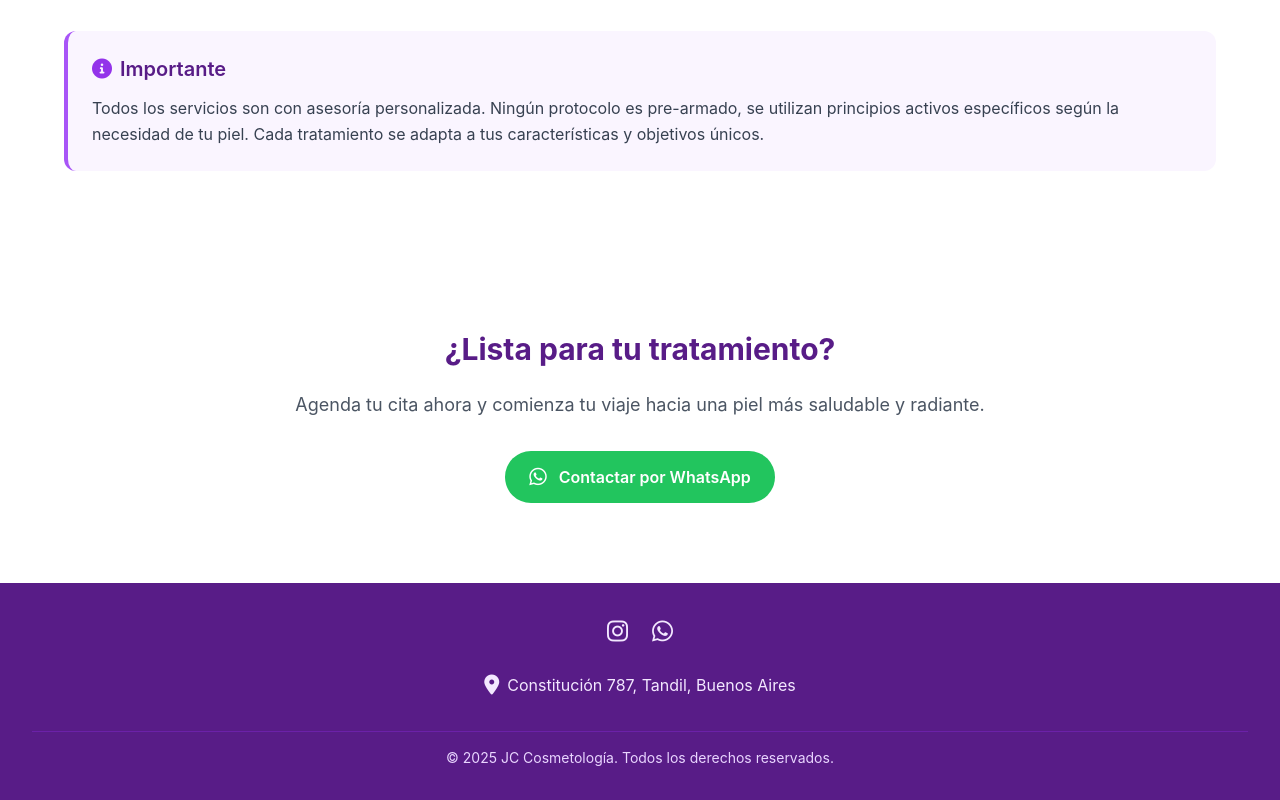
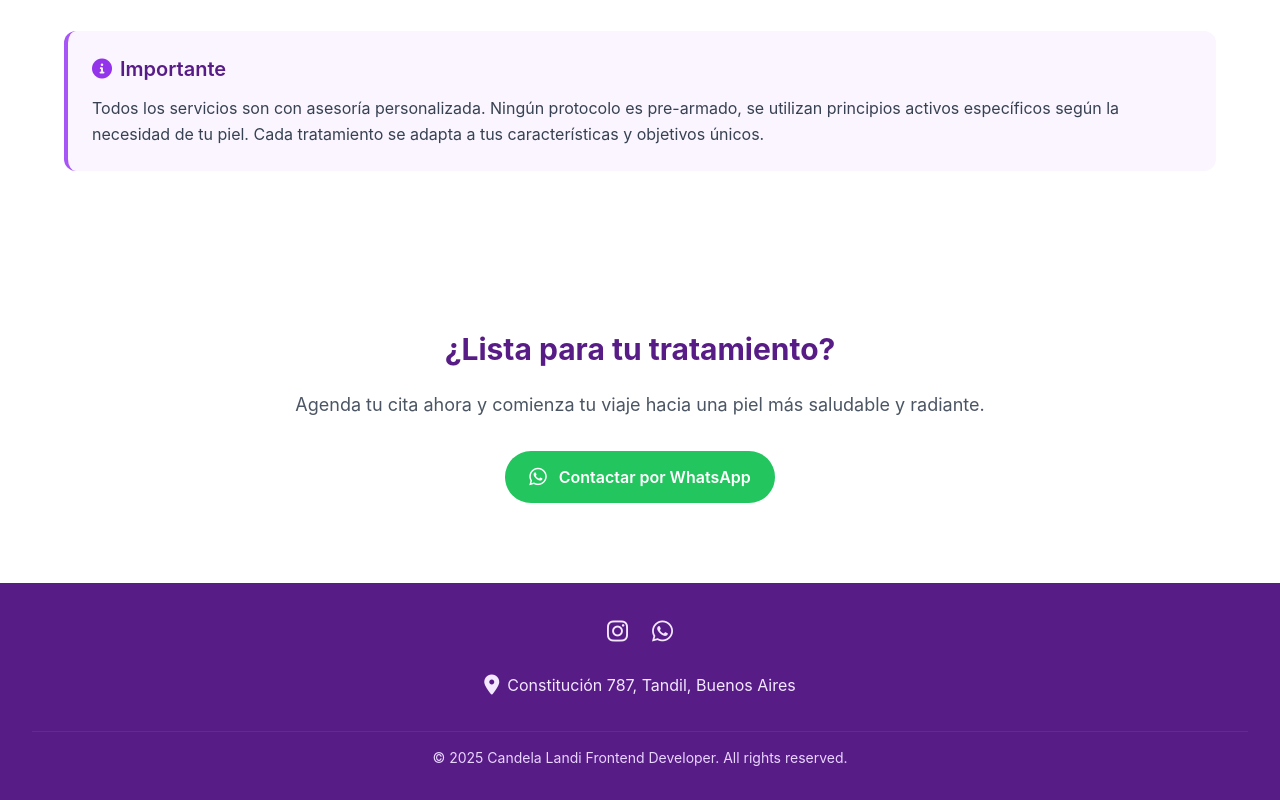
Before and after one commit to CandeLandi/jc-cosmetology, an Angular app: page / in a window 1280 px wide. Shown: the part 4597-5397 px from the top of the page. Built offline with nearby package versions, Linux system fonts and the light colour scheme.

Commit message:
feat: actualizado footer con información del desarrollador

```diff
--- a/angular.json
+++ b/angular.json
@@ -48,7 +48,8 @@
                   "maximumError": "4kb"
                 }
               ],
-              "outputHashing": "all"
+              "outputHashing": "all",
+              "baseHref": "/jc-cosmetology/"
             },
             "development": {
               "optimization": false,
--- a/package.json
+++ b/package.json
@@ -27,6 +27,7 @@
     "@angular/cli": "^17.2.0",
     "@angular/compiler-cli": "^17.2.0",
     "@types/jasmine": "~5.1.0",
+    "angular-cli-ghpages": "^2.0.3",
     "autoprefixer": "^10.4.18",
     "jasmine-core": "~5.1.0",
     "karma": "~6.4.0",
--- a/src/app/components/footer/footer.component.html
+++ b/src/app/components/footer/footer.component.html
@@ -36,7 +36,7 @@
     </div>
 
     <div class="mt-8 pt-4 border-t border-purple-800 text-center text-purple-200 text-sm">
-      <p>&copy; {{ currentYear }} JC Cosmetología. Todos los derechos reservados.</p>
+      <p>&copy; {{ currentYear }} Candela Landi Frontend Developer. All rights reserved.</p>
     </div>
   </div>
 </footer>
```
Also changed, not shown: 1 other file (tests, documents, lock files or other folders).
